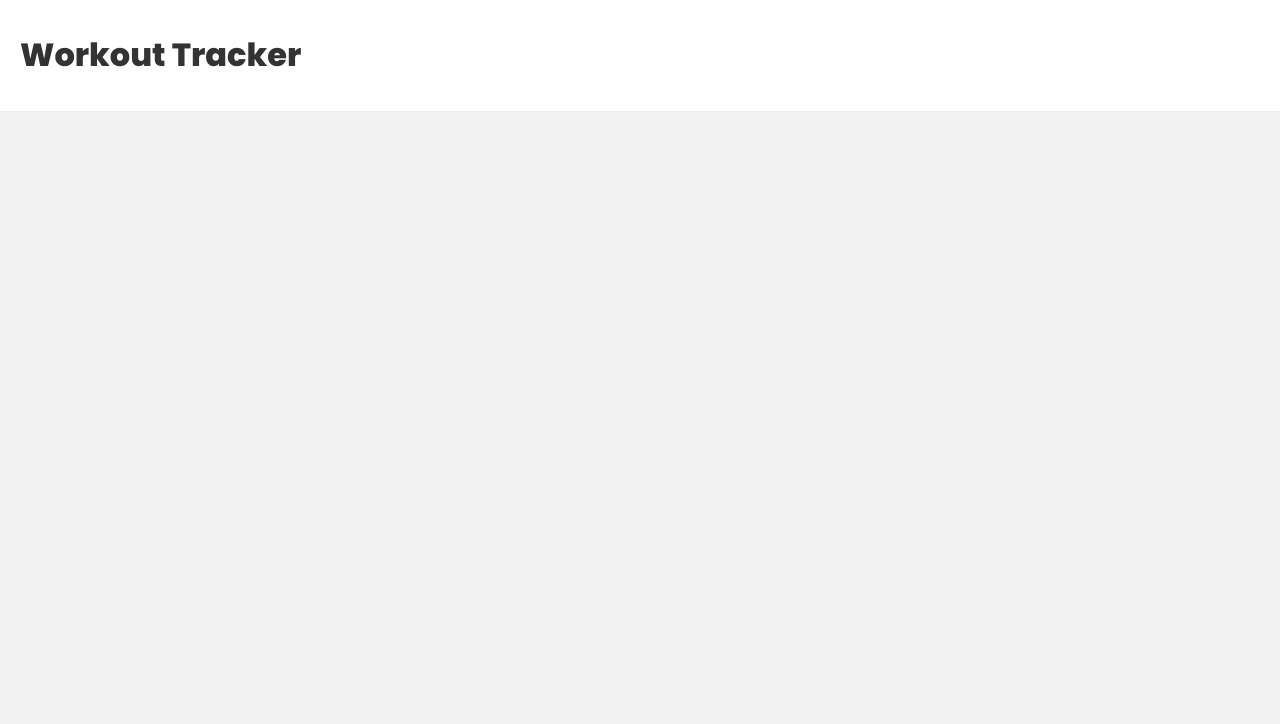
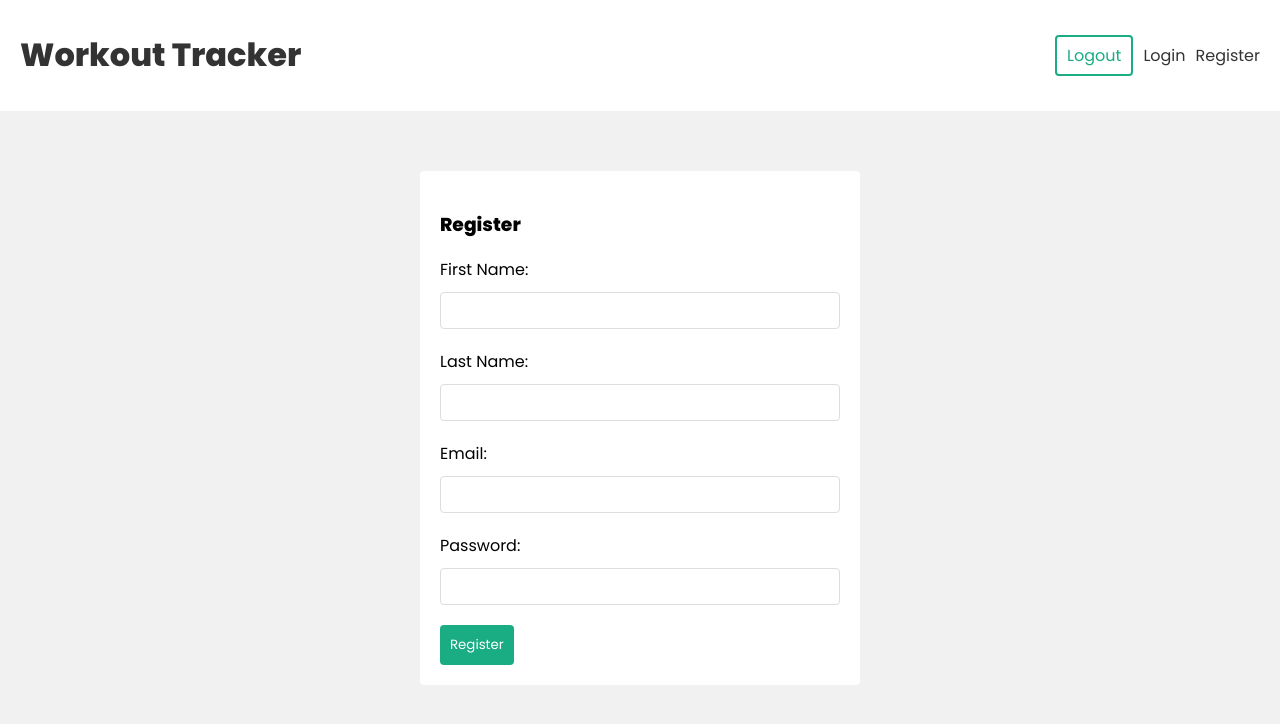
Before and after one commit to SavioDCosta/workout-tracker-using-mern-stack, a React (Create React App) app in the folder client/: page /register in a window 1280 px wide. Before the commit this address had no page. Shown: the top 724 px of the page. Built offline with nearby package versions, Linux system fonts and the light colour scheme.

Commit message:
Added Login and Register page with context and hooks. Modified navbar for Logout button with its context and hook. Fixed error fetching bug in user controller.

```diff
--- a/client/src/App.tsx
+++ b/client/src/App.tsx
@@ -2,8 +2,10 @@ import React from "react";
 import { BrowserRouter, Routes, Route } from "react-router-dom";
 
 // Pages and components
-import Home from "./pages/Home";
 import Navbar from "./components/Navbar";
+import HomePage from "./pages/HomePage";
+import LoginPage from "./pages/LoginPage";
+import RegisterPage from "./pages/RegisterPage";
 
 const App: React.FC = () => {
   return (
@@ -12,7 +14,9 @@ const App: React.FC = () => {
         <Navbar />
         <div className="pages">
           <Routes>
-            <Route path="/" element={<Home />} />
+            <Route path="/" element={<HomePage />} />
+            <Route path="/login" element={<LoginPage />} />
+            <Route path="/register" element={<RegisterPage />} />
           </Routes>
         </div>
       </BrowserRouter>
--- a/client/src/components/Navbar.tsx
+++ b/client/src/components/Navbar.tsx
@@ -1,13 +1,28 @@
 import React from "react";
 import { Link } from "react-router-dom";
+import useLogoutContext from "../hooks/useLogoutContext";
 
 const Navbar: React.FC = () => {
+  const logout = useLogoutContext();
+  const handleLogout = () => {
+    logout();
+  };
+
   return (
     <header>
       <div className="container">
         <Link to="/">
           <h1>Workout Tracker</h1>
         </Link>
+        <nav>
+          <div>
+            <button onClick={handleLogout}>Logout</button>
+          </div>
+          <div>
+            <Link to="/login">Login</Link>
+            <Link to="/register">Register</Link>
+          </div>
+        </nav>
       </div>
     </header>
   );
--- a/client/src/context/AuthContext.tsx
+++ b/client/src/context/AuthContext.tsx
@@ -19,9 +19,7 @@ type AuthState = {
 };
 
 // Define the shape of the action
-type AuthAction =
-  | { type: "LOGIN"; payload: User }
-  | { type: "LOGOUT"; payload: User };
+type AuthAction = { type: "LOGIN"; payload: User } | { type: "LOGOUT" };
 
 interface AuthContextProps {
   state: AuthState;
--- /dev/null
+++ b/client/src/hooks/useLoginContext.tsx
@@ -0,0 +1,36 @@
+import { useState } from "react";
+import { useAuthContext } from "./useAuthContext";
+
+const useLoginContext = () => {
+  const [error, setError] = useState<string | null>(null);
+  const [isLoading, setIsLoading] = useState<boolean>(false);
+  const { dispatch } = useAuthContext();
+
+  const login = async (email: string, password: string) => {
+    setIsLoading(true);
+    setError(null);
+
+    const response = await fetch("/api/user/login", {
+      method: "POST",
+      body: JSON.stringify({ email, password }),
+      headers: {
+        "Content-Type": "application/json",
+      },
+    });
+    const json = await response.json();
+    if (!response.ok) {
+      setIsLoading(false);
+      setError(json.error);
+    } else {
+      // save the user to local storage (jwt and user)
+      localStorage.setItem("user", JSON.stringify(json));
+      // update authContext
+      dispatch({ type: "LOGIN", payload: json });
+      setIsLoading(false);
+    }
+  };
+
+  return { login, isLoading, error };
+};
+
+export default useLoginContext;
--- /dev/null
+++ b/client/src/hooks/useLogoutContext.tsx
@@ -0,0 +1,14 @@
+import { useAuthContext } from "./useAuthContext";
+
+const useLogoutContext = () => {
+  const { dispatch } = useAuthContext();
+  const logout = () => {
+    // remove user from storage
+    localStorage.removeItem("user");
+    // dispatch logout action
+    dispatch({ type: "LOGOUT" });
+  };
+  return logout;
+};
+
+export default useLogoutContext;
--- /dev/null
+++ b/client/src/hooks/useRegisterContext.tsx
@@ -0,0 +1,41 @@
+import { useState } from "react";
+import { useAuthContext } from "./useAuthContext";
+
+const useRegisterContext = () => {
+  const [error, setError] = useState<string | null>(null);
+  const [isLoading, setIsLoading] = useState<boolean>(false);
+  const { dispatch } = useAuthContext();
+
+  const register = async (
+    firstName: string,
+    lastName: string,
+    email: string,
+    password: string
+  ) => {
+    setIsLoading(true);
+    setError(null);
+
+    const response = await fetch("/api/user/register", {
+      method: "POST",
+      body: JSON.stringify({ firstName, lastName, email, password }),
+      headers: {
+        "Content-Type": "application/json",
+      },
+    });
+    const json = await response.json();
+    if (!response.ok) {
+      setIsLoading(false);
+      setError(json.error);
+    } else {
+      // save the user to local storage (jwt and user)
+      localStorage.setItem("user", JSON.stringify(json));
+      // update authContext
+      dispatch({ type: "LOGIN", payload: json });
+      setIsLoading(false);
+    }
+  };
+
+  return { register, isLoading, error };
+};
+
+export default useRegisterContext;
--- a/client/src/index.css
+++ b/client/src/index.css
@@ -123,3 +123,30 @@ input.error {
   border-radius: 50%;
   color: #fff;
 }
+/* navbar */
+nav {
+  display: flex;
+  align-items: center;
+}
+nav a {
+  margin-left: 10px;
+}
+nav button {
+  background: #fff;
+  color: var(--primary);
+  border: 2px solid var(--primary);
+  padding: 6px 10px;
+  border-radius: 4px;
+  font-family: "Poppins";
+  cursor: pointer;
+  font-size: 1em;
+}
+/* auth forms */
+form.register,
+form.login {
+  max-width: 400px;
+  margin: 40px auto;
+  padding: 20px;
+  background: #fff;
+  border-radius: 4px;
+}
--- a/client/src/pages/ExercisePage.tsx
+++ b/client/src/pages/ExercisePage.tsx
@@ -3,7 +3,6 @@ import ExerciseDetails from "../components/ExerciseDetails";
 import ExerciseForm from "../components/ExerciseForm";
 import { useExerciseContext } from "../hooks/useExerciseContext";
 
-// Define a type for the exercise data
 export type Exercise = {
   _id: string;
   name: string;
--- a/client/src/pages/Home.tsx
+++ b/client/src/pages/HomePage.tsx
@@ -1,7 +1,7 @@
 import { ExercisePage } from "./ExercisePage";
 
-const Home: React.FC = () => {
+const HomePage: React.FC = () => {
   return <ExercisePage />;
 };
 
-export default Home;
+export default HomePage;
--- /dev/null
+++ b/client/src/pages/LoginPage.tsx
@@ -0,0 +1,42 @@
+import { FormEvent, useState } from "react";
+import useLoginContext from "../hooks/useLoginContext";
+
+export type LoginUser = {
+  _id: string;
+  email: string;
+  password: string;
+  createdAt: Date;
+};
+
+const LoginPage: React.FC = () => {
+  const [email, setEmail] = useState<string>("");
+  const [password, setPassword] = useState<string>("");
+  const { login, error, isLoading } = useLoginContext();
+
+  const handleSubmit = async (e: FormEvent) => {
+    e.preventDefault();
+    await login(email, password);
+  };
+
+  return (
+    <form className="login" onSubmit={handleSubmit}>
+      <h3>Login</h3>
+      <label>Email: </label>
+      <input
+        type="email"
+        onChange={(e) => setEmail(e.target.value)}
+        value={email}
+      />
+      <label>Password: </label>
+      <input
+        type="password"
+        onChange={(e) => setPassword(e.target.value)}
+        value={password}
+      />
+      <button disabled={isLoading}>Login</button>
+      {error && <div className="error">{error}</div>}
+    </form>
+  );
+};
+
+export default LoginPage;
--- /dev/null
+++ b/client/src/pages/RegisterPage.tsx
@@ -0,0 +1,59 @@
+import { FormEvent, useState } from "react";
+import useRegisterContext from "../hooks/useRegisterContext";
+
+export type RegisterUser = {
+  _id: string;
+  firstName: string;
+  lastName: string;
+  email: string;
+  password: string;
+  admin: boolean;
+  createdAt: Date;
+};
+
+const RegisterPage: React.FC = () => {
+  const [firstName, setFirstName] = useState<string>("");
+  const [lastName, setLastName] = useState<string>("");
+  const [email, setEmail] = useState<string>("");
+  const [password, setPassword] = useState<string>("");
+  const { register, error, isLoading } = useRegisterContext();
+
+  const handleSubmit = async (e: FormEvent) => {
+    e.preventDefault();
+    await register(firstName, lastName, email, password);
+  };
+
+  return (
+    <form className="register" onSubmit={handleSubmit}>
+      <h3>Register</h3>
+      <label>First Name: </label>
+      <input
+        type="text"
+        onChange={(e) => setFirstName(e.target.value)}
+        value={firstName}
+      />
+      <label>Last Name: </label>
+      <input
+        type="text"
+        onChange={(e) => setLastName(e.target.value)}
+        value={lastName}
+      />
+      <label>Email: </label>
+      <input
+        type="email"
+        onChange={(e) => setEmail(e.target.value)}
+        value={email}
+      />
+      <label>Password: </label>
+      <input
+        type="password"
+        onChange={(e) => setPassword(e.target.value)}
+        value={password}
+      />
+      <button disabled={isLoading}>Register</button>
+      {error && <div className="error">{error}</div>}
+    </form>
+  );
+};
+
+export default RegisterPage;
```
Also changed, not shown: 2 other files (tests, documents, lock files or other folders).
